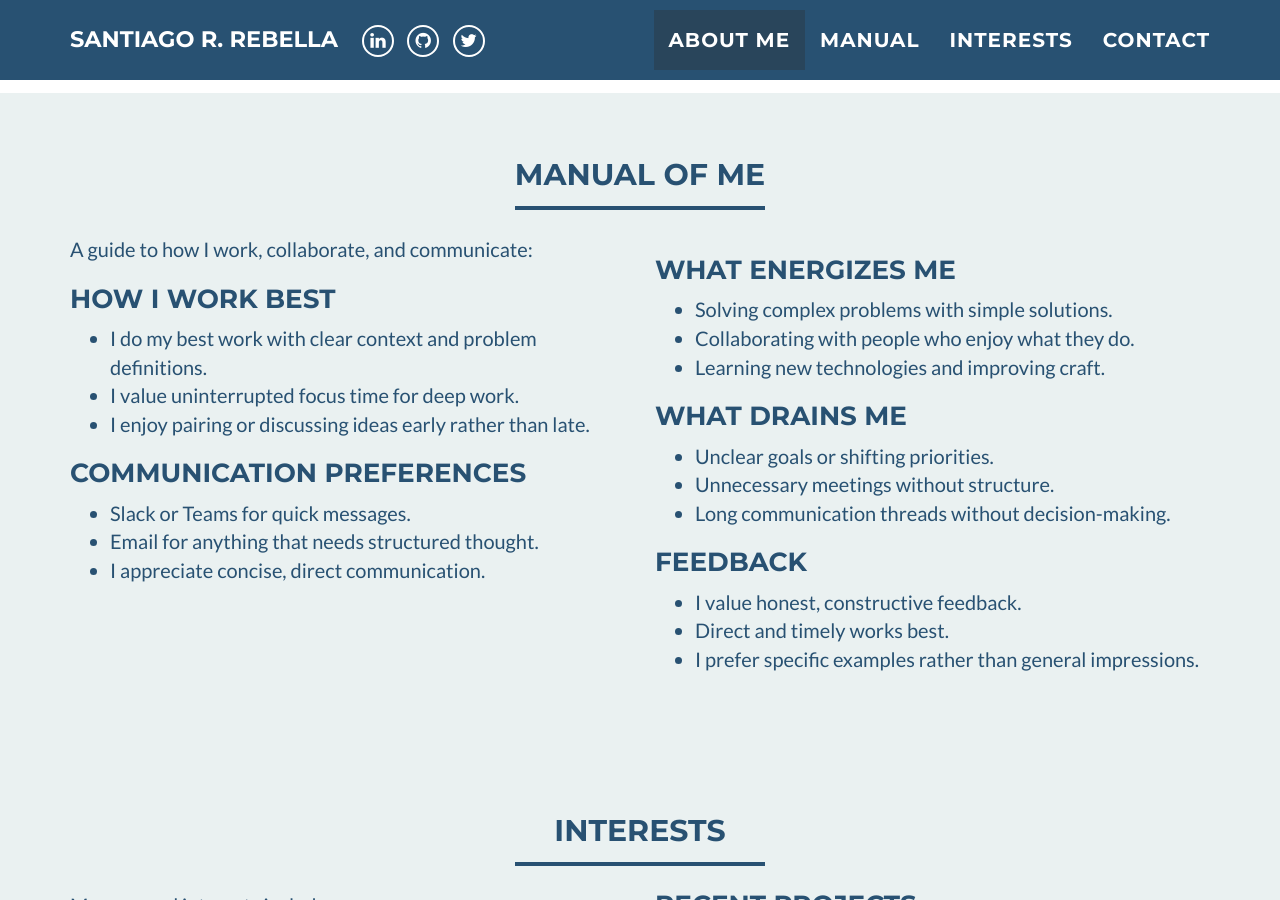
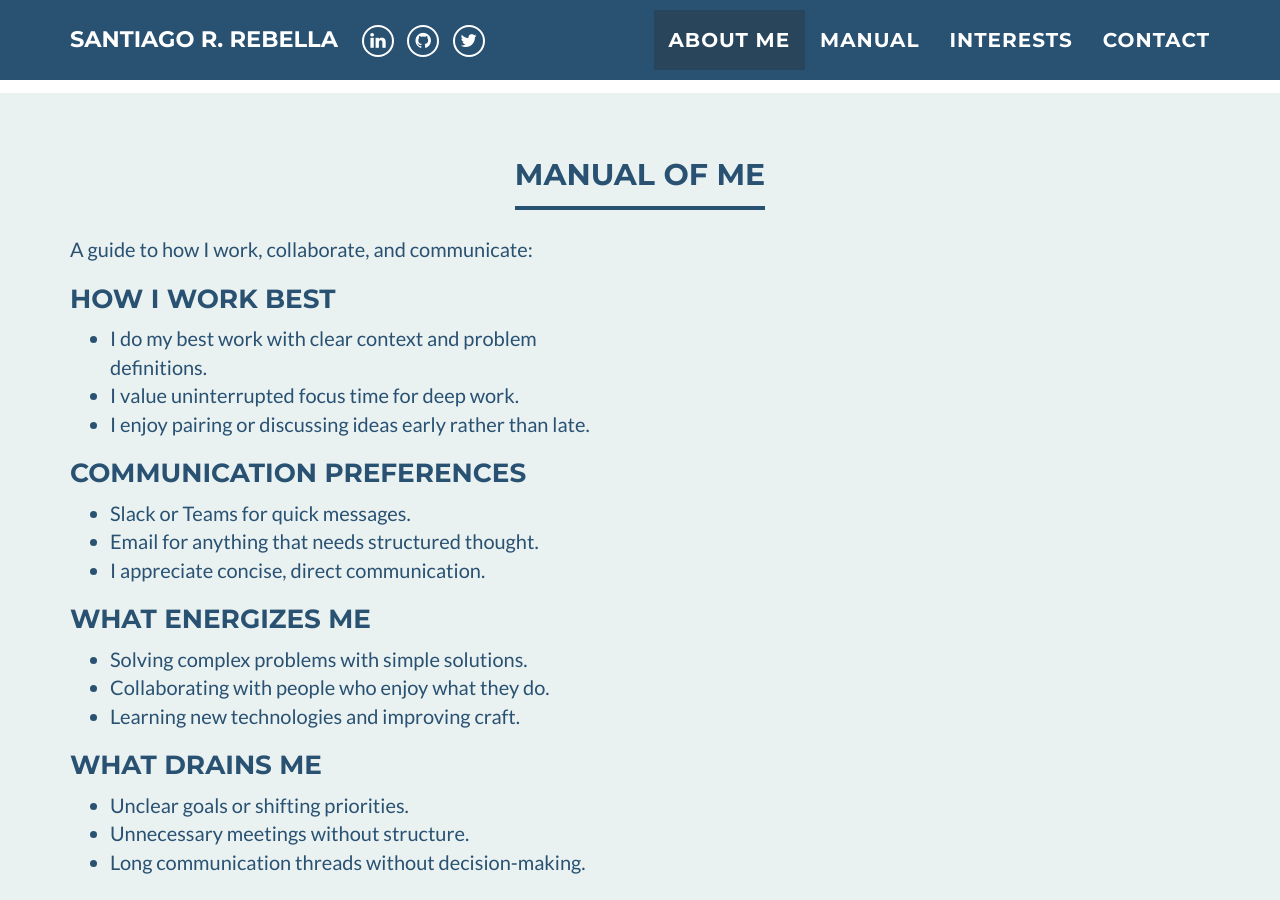
Before and after one commit to srebella/portfolio, a Jekyll site: the page built from index.html, in a window 1280 px wide and 900 px high, scrolled down 1674 px. Built offline with Jekyll 4.4.1, drawn with Linux system fonts in a browser that asks for light colours.

Commit message:
Update manual_me.html

```diff
--- a/_includes/manual_me.html
+++ b/_includes/manual_me.html
@@ -24,8 +24,6 @@
     <li>Email for anything that needs structured thought.</li>
     <li>I appreciate concise, direct communication.</li>
   </ul>
-				</div>
-                <div class="col-sm-6">
   <h3>What Energizes Me</h3>
   <ul>
     <li>Solving complex problems with simple solutions.</li>
```
